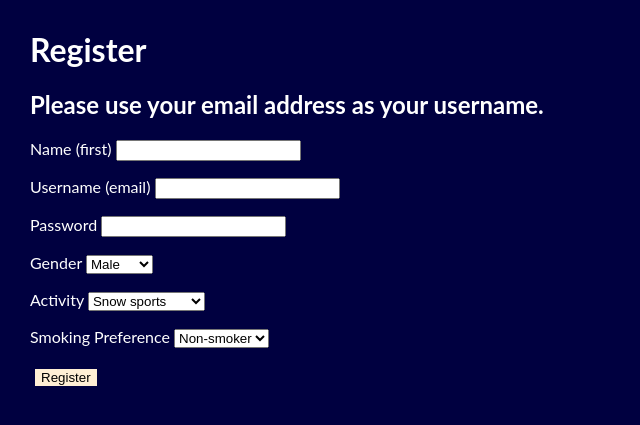
After one commit to thaoabunga/hb-project-poolavan, a Flask app: template templates/register_form.html in a window 1280 px wide. The commit adds this page. Shown: the top 425 px of the page, without its empty margins (0-640 px from the left). Run offline with Flask 2, Linux system fonts and the light colour scheme; the template is opened without the code that fills it, so the values that code supplies are empty; some libraries are stand-ins or nearby versions.

Commit message:
created login route and form, created html shell files

```diff
--- a/server.py
+++ b/server.py
@@ -3,6 +3,9 @@ from jinja2 import StrictUndefined
 
 from flask import Flask, render_template, request, redirect, session, flash
 from flask_debugtoolbar import DebugToolbarExtension
+
+
+from model import connect_to_db, db, User
 
 app = Flask(__name__)
 
@@ -16,6 +19,76 @@ def hello_world():
     """Homepage."""
 
     return render_template("homepage.html")
+
+
+@app.before_request
+def before_request():
+    """ Default session["logged_in"] to false if next endpoint is not /login"""
+
+    if "logged_in" not in session and request.endpoint != 'login':
+        session["logged_in"] = False
+
+
+
+################## Render Templates
+
+@app.route("/users")
+def user_list():
+    """Show list of users."""
+
+    users = User.query.all()
+    return render_template("user_list.html",
+                            users=users)
+
+
+# @app.route("/trips")
+# def movie_list():
+#     """Show list of trips."""
+
+#     movies = Movie.query.order_by(Movie.title).all()
+#     return render_template("movie_list.html",
+#                             movies=movies)
+
+
+@app.route("/register", methods=["GET"])
+def register_form():
+    """Register users."""
+
+    return render_template("register_form.html")
+
+
+@app.route('/logout', methods=['POST'])
+def logout():
+    """User logout."""
+    # remove the username from the session if it's there
+    session['user_id'] = None
+    session['logged_in'] = False
+
+    flash("Successfully logged out!")
+    return redirect("/")
+
+
+@app.route("/register", methods=["POST"])
+def register_new_user():
+    """Add new users."""
+
+    username = request.form['username']
+    password = request.form['password']
+
+    user_in_db = db.session.query(User).filter(User.email==username).all()
+
+    # if username (email) is in not in database, add them
+    if not user_in_db:
+        # add to db
+
+        new_user = User(email=username, password=password)
+        db.session.add(new_user)
+        db.session.commit()
+
+    # redirect to homepage
+    return redirect("/")
+
+
 
 @app.route("/login", methods=['POST'])
 def user_login():
@@ -47,16 +120,19 @@ def user_login():
         flash("Password does not match. Please try again.")
         return redirect("/")
 
-@app.route("/register")
-def registration():
+
+
+
+
+
 
 
 if __name__ == "__main__":
     # We have to set debug=True here, since it has to be True at the point
     # that we invoke the DebugToolbarExtension
     app.debug = True
-
-    #connect_to_db(app)
+    app.jinja_env.auto_reload = app.debug
+    connect_to_db(app)
 
     # Use the DebugToolbar
     DebugToolbarExtension(app)
--- /dev/null
+++ b/static/styles.css
@@ -0,0 +1,17 @@
+body {
+  margin: 30px;
+  background-color: #000040;
+  font-family: 'Lato', sans-serif;
+  color: white;
+}
+
+a {
+  color: papayawhip;
+}
+
+input[type='submit'] {
+  background-color: papayawhip;
+  border: none;
+  color: black;
+  margin: 5px;
+}
--- a/templates/homepage.html
+++ b/templates/homepage.html
@@ -7,8 +7,8 @@
 <!-- If not logged in, display login form -->
 {% if not session["logged_in"] %}
     <form action="/login" method="POST">
-        <p>Username (email)  <input type="text" name="username" placeholder="username"></p>
-        <p>Password  <input type="password" name="password"  placeholder="password"></p>
+        <p>Username (email)  <input type="text" name="username" placeholder="Username"></p>
+        <p>Password  <input type="password" name="password"  placeholder="Password"></p>
         <input type="submit" value="Log in">
     </form>
 
--- /dev/null
+++ b/templates/register_form.html
@@ -0,0 +1,34 @@
+
+{% extends 'base.html' %}
+{% block content %}
+
+<h1>Register</h1>
+
+<h2>Please use your email address as your username.</h2>
+<form action="/register" method="POST">
+    <p>Name (first) <input type="text" name="first_name"></p>
+    <p>Username (email)  <input type="text" name="email"></p>
+    <p>Password  <input type="password" name="password"></p>
+    <p>Gender <select>
+        <option>Male</option>
+        <option>Female</option>
+    </select>
+    </p>
+    <p>Activity <select>
+        <option>Snow sports</option>
+        <option>Climbing</option>
+        <option>Hiking</option>
+        <option>Camping</option>
+        <option>Mountain Biking</option>
+    </select>
+    </p>
+    <p>Smoking Preference <select>
+        <option>Non-smoker</option>
+        <option>Smoker</option>
+
+    </select>
+    </p>
+    <input type="submit" value="Register">
+</form>
+
+{% endblock %}
```
Also changed, not shown: model.py (+20 -4 lines), templates/login_form.html (added, +23 -0 lines), templates/user_list.html (added, +15 -0 lines), templates/ride_request_form.html (added), templates/riders_form.html (added), templates/trip_list.html (added), 2 other files.
